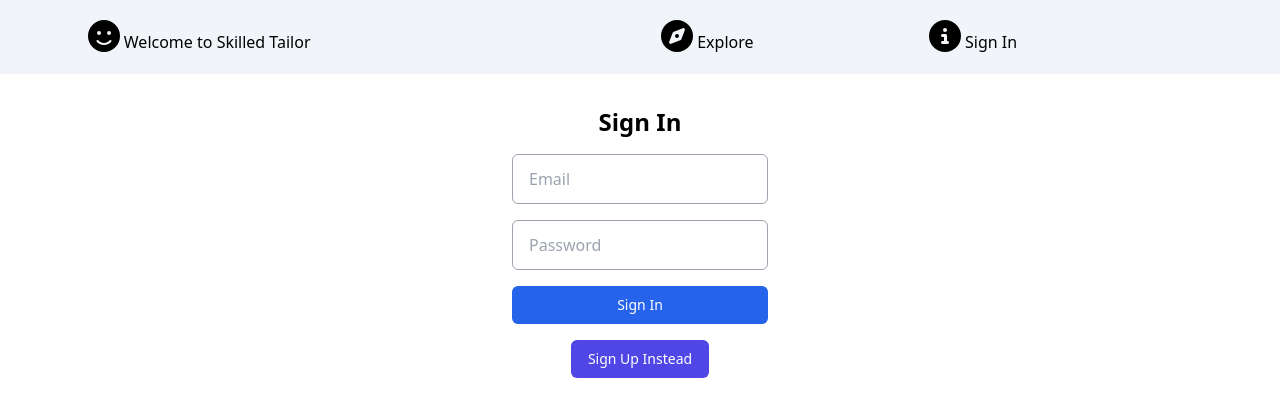
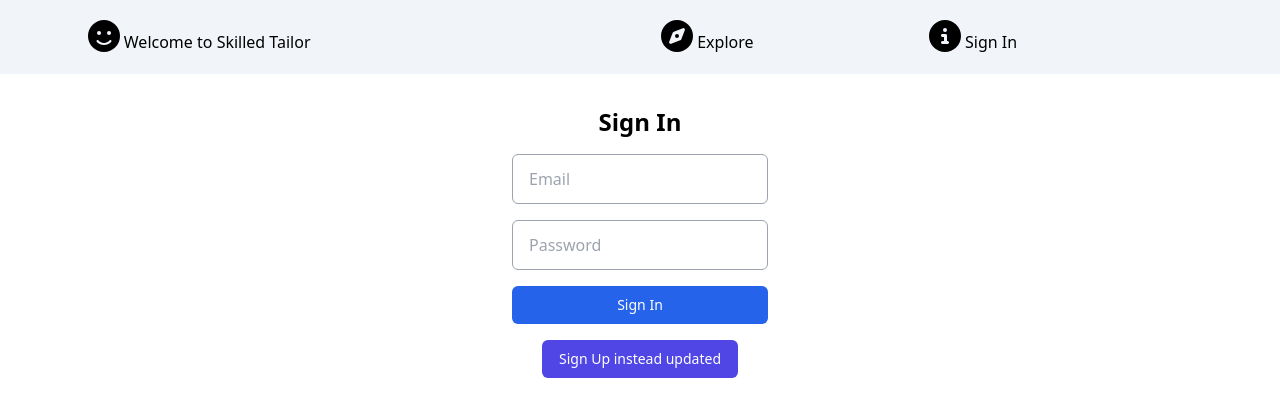
Before and after one commit to KunchaMadhu/awsamplify, a React (Create React App) app: page /signin in a window 1280 px wide. Shown: the top 416 px of the page. Built offline with nearby package versions, Linux system fonts and the light colour scheme; what amazon-cognito-identity-js would draw is missing.

Commit message:
signed up page changed

```diff
--- a/src/components/SignIn.jsx
+++ b/src/components/SignIn.jsx
@@ -79,7 +79,7 @@ function SignIn() {
             </form>
             <p className="mt-4">
                 <Link to="https://kmadhukuncha-auth.auth.us-east-1.amazoncognito.com/signup?client_id=5mpkb6pvjt1csdl9rk4ctg9ded&response_type=code&scope=email+openid&redirect_uri=http%3A%2F%2Flocalhost%3A3000%2Fsigninagain" className="group relative w-full flex justify-center py-2 px-4 border border-transparent text-sm font-medium rounded-md text-white bg-indigo-600 hover:bg-indigo-700 focus:outline-none focus:ring-2 focus:ring-offset-2 focus:ring-indigo-500">
-                    Sign Up Instead
+                    Sign Up  instead updated
                 </Link>
             </p>
         </div>
```
